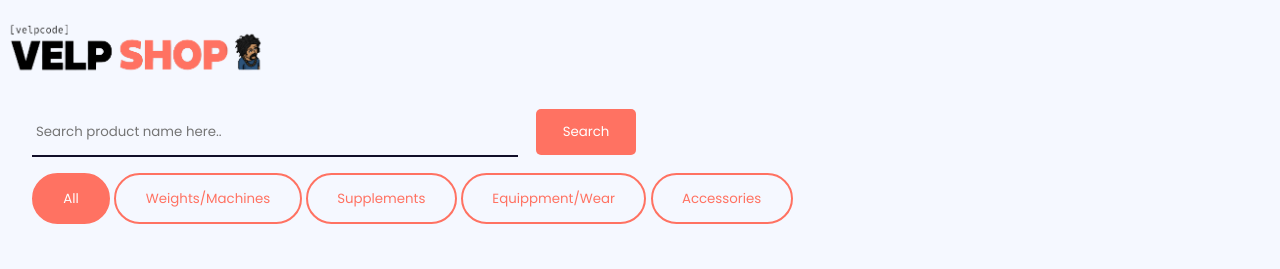
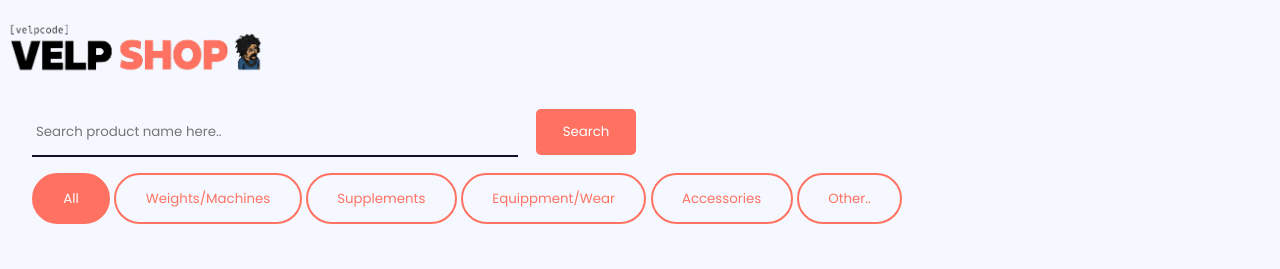
Before and after one commit to VelpCode/Gym-Equippment-Shop, a plain HTML site: page index.html in a window 1280 px wide. Shown: the top 269 px of the page. Drawn offline with Linux system fonts and the light colour scheme.

Commit message:
added other section for workflow

```diff
--- a/index.html
+++ b/index.html
@@ -38,6 +38,9 @@
           <button class="button-value" onclick="filterProduct('Accessories')">
             Accessories
           </button>
+          <button class="button-value" onclick="filterProduct('Other')">
+            Other..
+          </button>
         </div>
         <div id="products"></div>
       </div>
```
